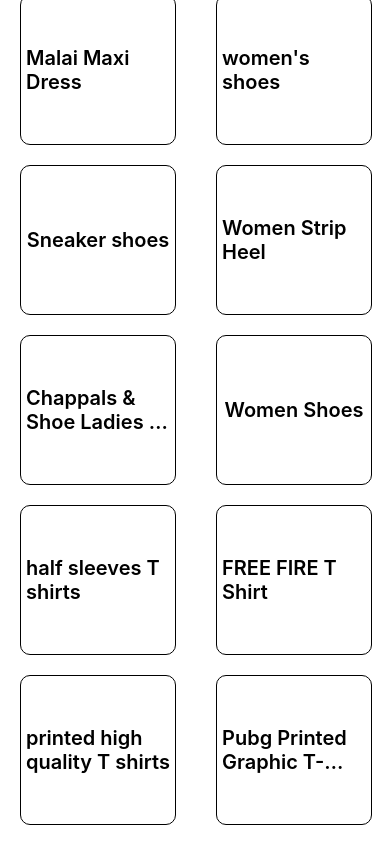
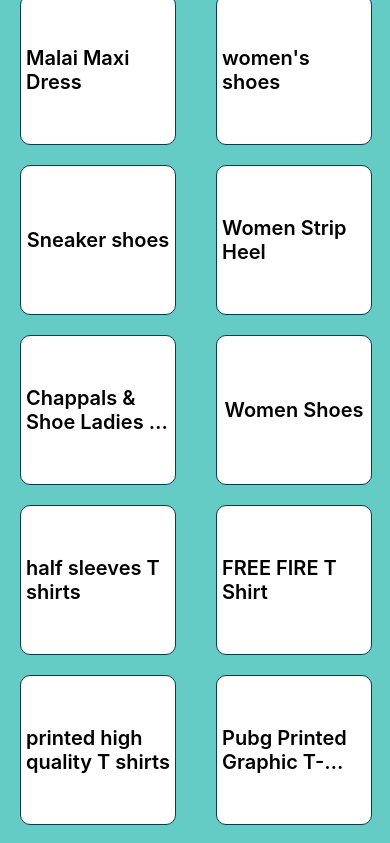
Before and after one commit to benjaminZarate/React-native-coderhouse, a React Native app in the folder e-commerce-app/: screen / in a window 390 px wide. Shown: the top 843 px of the page. Built offline with nearby package versions, Linux system fonts and the light colour scheme; grey boxes are pictures that could not be loaded.

Commit message:
background color

```diff
--- a/e-commerce-app/App.js
+++ b/e-commerce-app/App.js
@@ -2,6 +2,7 @@
 import { SafeAreaView, StyleSheet, Text, View } from 'react-native';
 import Products from './src/screens/Products';
 import Home from './src/screens/Home';
+import { colors } from './src/theme/colors';
 
 export default function App() {
 
@@ -17,7 +18,7 @@
 const styles = StyleSheet.create({
   container: {
     flex: 1,
-    backgroundColor: '#fff',
+    backgroundColor: colors.lightBlue,
     alignItems: 'center',
     justifyContent: 'center',
     paddingTop: 30,
--- a/e-commerce-app/src/Components/ProductItem.js
+++ b/e-commerce-app/src/Components/ProductItem.js
@@ -1,5 +1,6 @@
 import { Image, StyleSheet, Text, View } from 'react-native'
 import React from 'react'
+import { colors } from '../theme/colors'
 
 const ProductItem = ({item}) => {
   return (
@@ -23,7 +24,7 @@
     container: {
         marginHorizontal:20,
         marginVertical: 10,
-        borderColor: 'black',
+        borderColor: colors.heavyBlue,
         borderRadius: 10,
         borderWidth: 1,
         height: 150,
@@ -31,6 +32,7 @@
         padding:0,
         justifyContent: 'center',
         alignItems: 'center',
+        backgroundColor: 'white',
     },
     text:{
       paddingRight: 5,
--- a/e-commerce-app/src/Components/Search.js
+++ b/e-commerce-app/src/Components/Search.js
@@ -39,6 +39,7 @@
     padding: 10,
     fontSize: 20,
     marginRight: 15,
+    backgroundColor: 'white',
   },
 });
 
```
